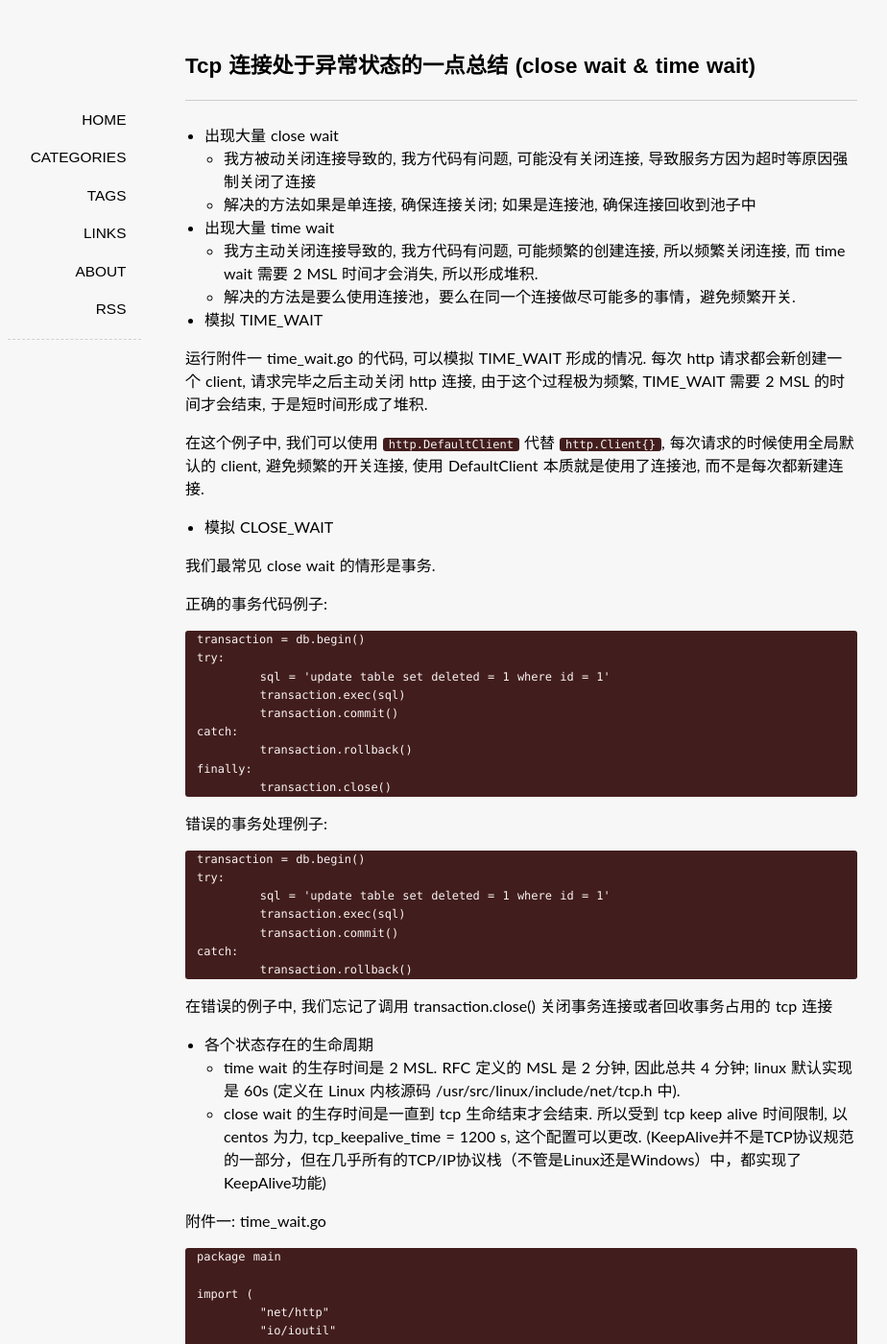
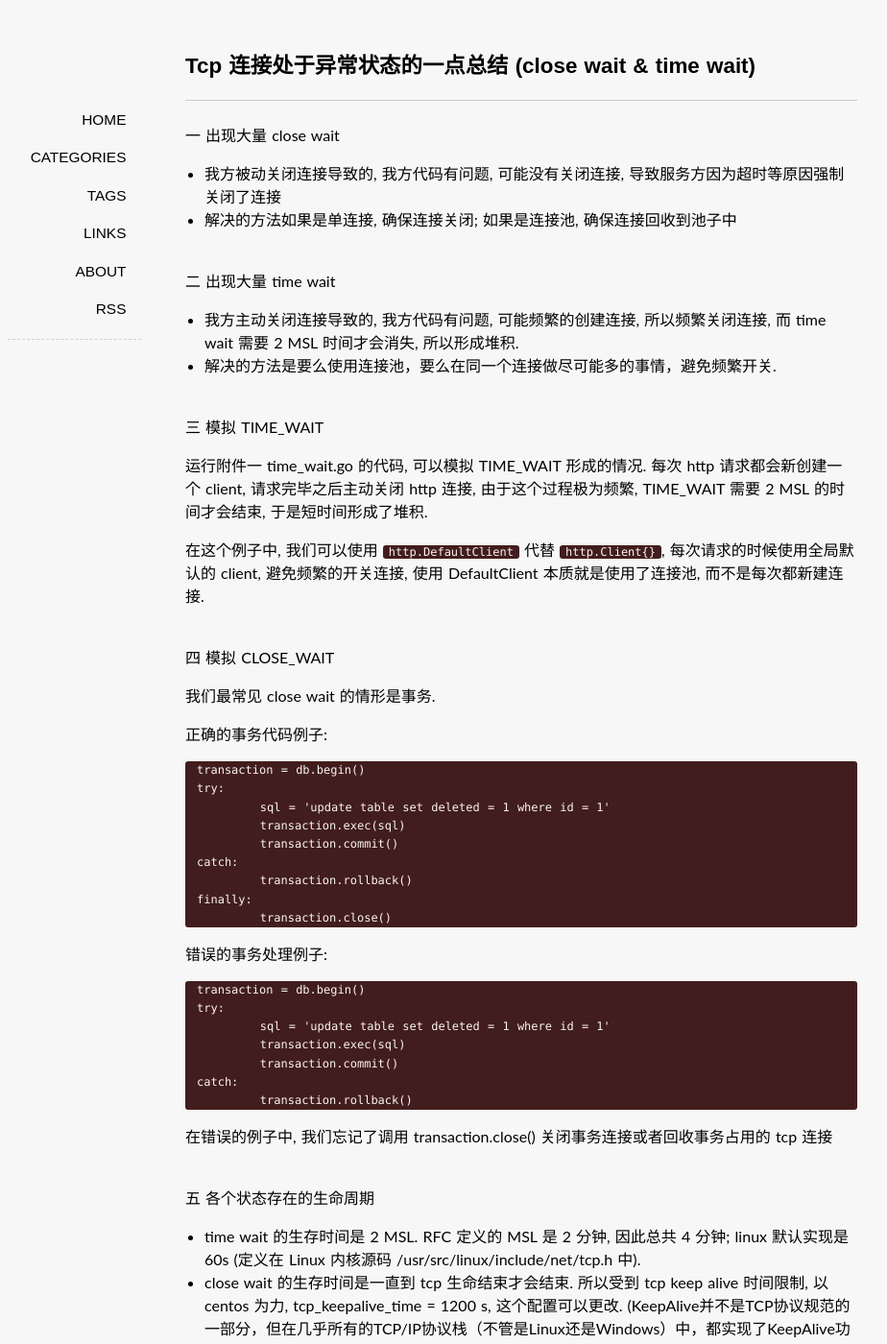
Before and after one commit to hopehook/HopeHook.com, a Jekyll site: the page built from _posts/2018-12-20-time_wait_close_wait.md, in a window 1280 px wide and 1400 px high. Shown: the whole window at 96% size, without its empty margins (97-1021 px from the left). Built offline with Jekyll 4.4.1, drawn with Linux system fonts in a browser that asks for light colours; some web fonts are replaced; comment, search, counter and statistics services are not loaded.

Commit message:
Update 2018-12-20-time_wait_close_wait.md

```diff
--- a/_posts/2018-12-20-time_wait_close_wait.md
+++ b/_posts/2018-12-20-time_wait_close_wait.md
@@ -8,16 +8,19 @@ tags: linux
 ---
 
 
-* 出现大量 close wait
+一 出现大量 close wait
+
   * 我方被动关闭连接导致的, 我方代码有问题, 可能没有关闭连接, 导致服务方因为超时等原因强制关闭了连接
   * 解决的方法如果是单连接, 确保连接关闭; 如果是连接池, 确保连接回收到池子中
 
-* 出现大量 time wait
+<br/>
+二 出现大量 time wait
+
   * 我方主动关闭连接导致的, 我方代码有问题, 可能频繁的创建连接, 所以频繁关闭连接, 而 time wait 需要 2 MSL 时间才会消失, 所以形成堆积.
   * 解决的方法是要么使用连接池，要么在同一个连接做尽可能多的事情，避免频繁开关.
 
-
-* 模拟 TIME_WAIT
+<br/>
+三 模拟 TIME_WAIT
 
 运行附件一 time_wait.go 的代码, 可以模拟 TIME_WAIT 形成的情况.
 每次 http 请求都会新创建一个 client, 请求完毕之后主动关闭 http 连接,
@@ -26,8 +29,8 @@ tags: linux
 在这个例子中, 我们可以使用 `http.DefaultClient` 代替 `http.Client{}`, 每次请求的时候使用全局默认的 client,
 避免频繁的开关连接, 使用 DefaultClient 本质就是使用了连接池, 而不是每次都新建连接.
 
-
-* 模拟 CLOSE_WAIT
+<br/>
+四 模拟 CLOSE_WAIT
 
 我们最常见 close wait 的情形是事务.
 
@@ -58,8 +61,9 @@ catch:
 在错误的例子中, 我们忘记了调用 transaction.close() 关闭事务连接或者回收事务占用的 tcp 连接
 
 
+<br/>
+五 各个状态存在的生命周期
 
-* 各个状态存在的生命周期
   * time wait 的生存时间是 2 MSL. RFC 定义的 MSL 是 2 分钟, 因此总共 4 分钟; linux 默认实现是 60s (定义在 Linux 内核源码 /usr/src/linux/include/net/tcp.h 中).
   * close wait 的生存时间是一直到 tcp 生命结束才会结束. 所以受到 tcp keep alive 时间限制, 以 centos 为力, tcp_keepalive_time = 1200 s, 这个配置可以更改.
  (KeepAlive并不是TCP协议规范的一部分，但在几乎所有的TCP/IP协议栈（不管是Linux还是Windows）中，都实现了KeepAlive功能)
```
